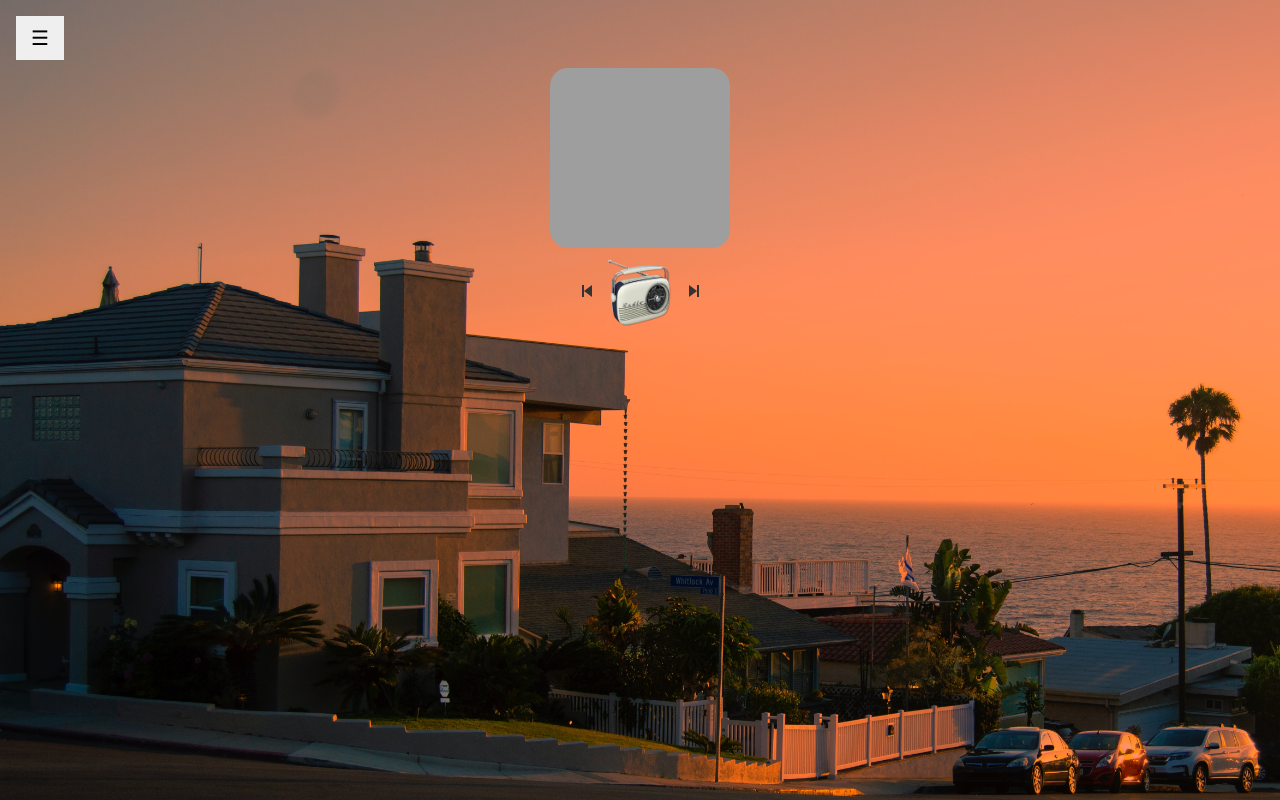
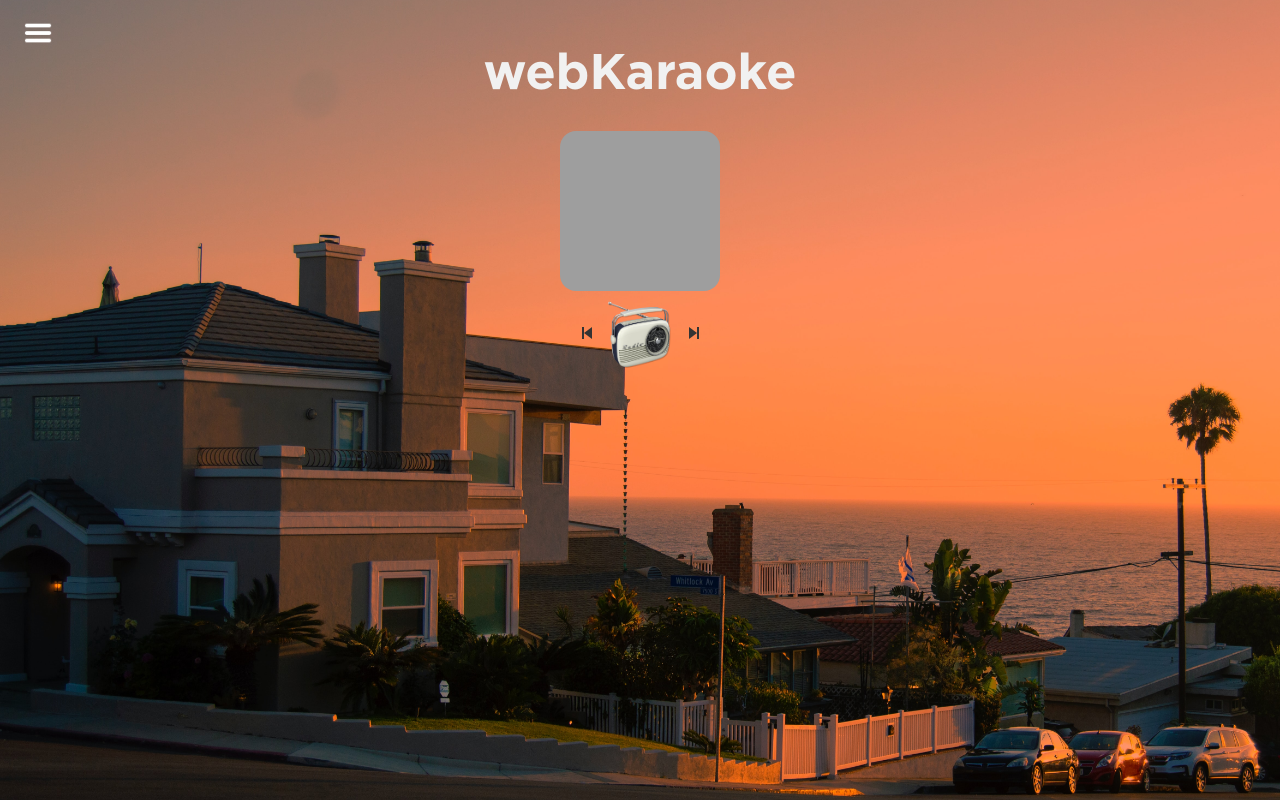
Before and after one commit to ozolsmartins/ratata, a plain HTML site: page karaoke.html in a window 1280 px wide. Drawn offline with Linux system fonts and the light colour scheme; grey boxes are pictures that could not be loaded.

Commit message:
improved miscellaneous design problems

```diff
--- a/karaoke.html
+++ b/karaoke.html
@@ -8,15 +8,19 @@
     <link rel="stylesheet" href="style.css">
 </head>
 <body>
+    <div class="flex-container">
+        <div id="main">
+            <button class="openbtn" onclick="openNav()"><img src="burger.png" width="30px" height="30px"></button>
+        </div>
+        <div class="title"><h1>webKaraoke</h1></div>
+    </div>
     <div id="mySidebar" class="sidebar">
         <a href="javascript:void(0)" class="closebtn" onclick="closeNav()">×</a>
         <a href="#">Login</a>
         <a href="#">Home</a>
         <a href="#">About</a>
-      </div>
-    <div id="main">
-        <button class="openbtn" onclick="openNav()">☰</button>
     </div>
+
     <div class="bobs"><img src="https://i.scdn.co/image/ab67616d0000b273676a8230a422123e8012557e"></div>
     <div class="kontroles">
         <audio controls class="audio" id="audio"><source src="NightMoves.wav" type="audio/wav"></audio>
--- a/main.js
+++ b/main.js
@@ -116,11 +116,9 @@ function rewind(){
 
 x = document.getElementById("vardi").innerHTML
 function openNav() {
-    document.getElementById("mySidebar").style.width = "250px";
-    document.getElementById("main").style.marginLeft = "250px";
+    document.getElementById("mySidebar").style.left = "0";
 }
 
-  function closeNav() {
-    document.getElementById("mySidebar").style.width = "0";
-    document.getElementById("main").style.marginLeft= "0";
+function closeNav() {
+    document.getElementById("mySidebar").style.left = "-100%";
 }
--- a/style.css
+++ b/style.css
@@ -1,3 +1,12 @@
+body{
+  font-family: "Gotham";
+}
+.nosaukums{
+  text-align: center;
+  margin-left: auto;
+  margin-right: auto;
+  color: white;
+}
 .vardi{
   text-align: center;
   font-family: "Gotham";
@@ -53,20 +62,20 @@ html {
   text-align: center;
 }
 .bobs img{
-  width: 180px;
-  height: 180px;
+  width: 160px;
+  height: 160px;
   border-radius: 10%;
 }
 .sidebar {
   height: 100%;
-  width: 0;
+  width: 250px;
   position: fixed;
-  z-index: 1;
+  z-index: 99;
   top: 0;
-  left: 0;
+  left: -100%;
   backdrop-filter: blur(10px);
   overflow-x: hidden;
-  transition: 0.5s;
+  transition: left 0.25s ease;
   padding-top: 60px;
 }
 
@@ -78,7 +87,6 @@ html {
   font-size: 15px;
   color: white;
   display: block;
-  transition: 0.3s;
 }
 
 .sidebar a:hover {
@@ -94,13 +102,25 @@ html {
 }
 
 .openbtn {
-  font-size: 20px;
   cursor: pointer;
   padding: 10px 15px;
   border: none;
+  background-color: transparent;
+  position: fixed;
 }
 
-#main {
-  transition: margin-left .5s;
-  padding: 8px;
+
+.burger{
+  background-color: transparent;
 }
+.flex-container{
+  display: flex;
+}
+.title{
+  text-align: center;
+  width: 100%;
+  color: #f1f1f1;
+  font-size: 25px;
+
+
+}
```
Also changed, not shown: burger.jpg (added), burger.png (added), list.png (added).
